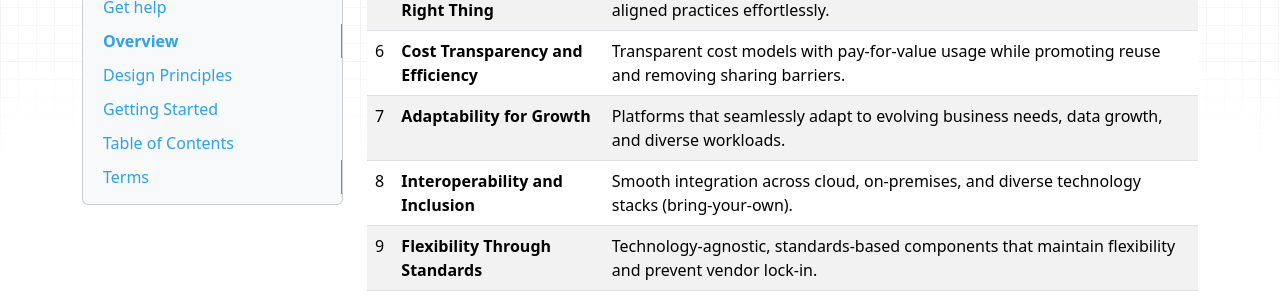
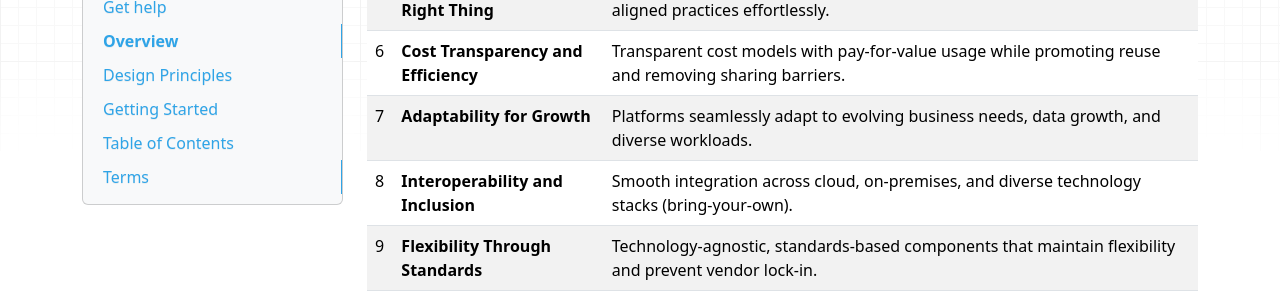
Before and after one commit to bensonchoyintuitas/intuitas_knowledgebase, an MkDocs documentation site: the page built from docs/README.md, in a window 1280 px wide and 900 px high, scrolled down 1680 px. Shown: the part 155-455 px from the top of the window. Built offline with MkDocs 1.6.1, drawn with Linux system fonts in a browser that asks for light colours; nearby versions of some CDN libraries.

Commit message:
Refactor README.md and index.html to improve clarity by removing redundant wording in the 'Adaptability for Growth' section. Update build date in index.html to the latest timestamp. Adjust search index to reflect these changes.

```diff
--- a/docs/README.md
+++ b/docs/README.md
@@ -62,7 +62,7 @@ Readers should consider the priority and implication of these principles alongsi
 | 4 | **Actionable Data** | Real-time, comprehensive data extraction (structured & unstructured) with platforms ready for immediate insights and AI/ML. |
 | 5 | **Make It Easy to Do the Right Thing** | Provide automation and platforms that guide users toward secure, policy-aligned practices effortlessly. |
 | 6 | **Cost Transparency and Efficiency** | Transparent cost models with pay-for-value usage while promoting reuse and removing sharing barriers. |
-| 7 | **Adaptability for Growth** | Platforms that seamlessly adapt to evolving business needs, data growth, and diverse workloads. |
+| 7 | **Adaptability for Growth** | Platforms seamlessly adapt to evolving business needs, data growth, and diverse workloads. |
 | 8 | **Interoperability and Inclusion** | Smooth integration across cloud, on-premises, and diverse technology stacks (bring-your-own). |
 | 9 | **Flexibility Through Standards** | Technology-agnostic, standards-based components that maintain flexibility and prevent vendor lock-in. |
 
```
Also changed, not shown: site/index.html, site/search/search_index.json.
